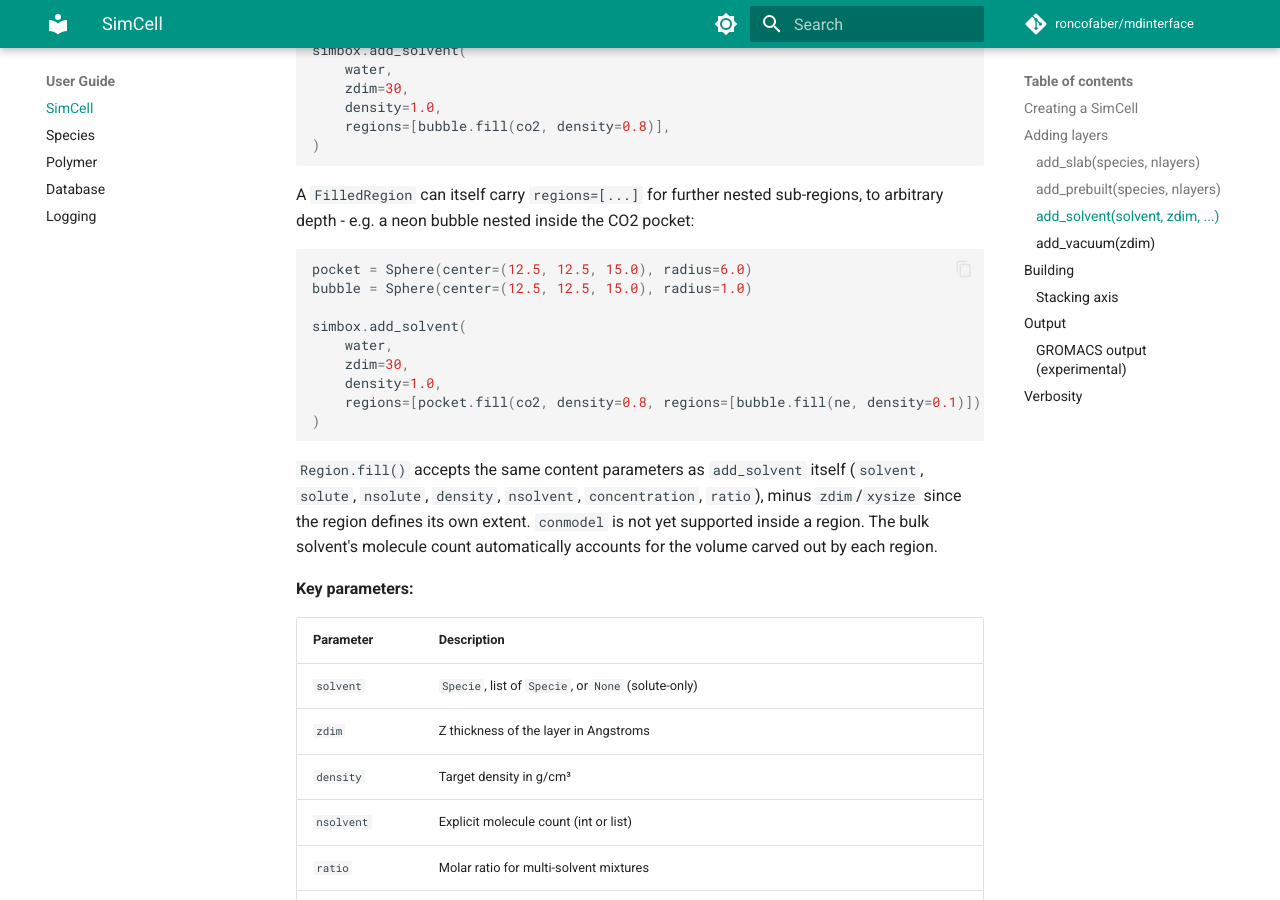
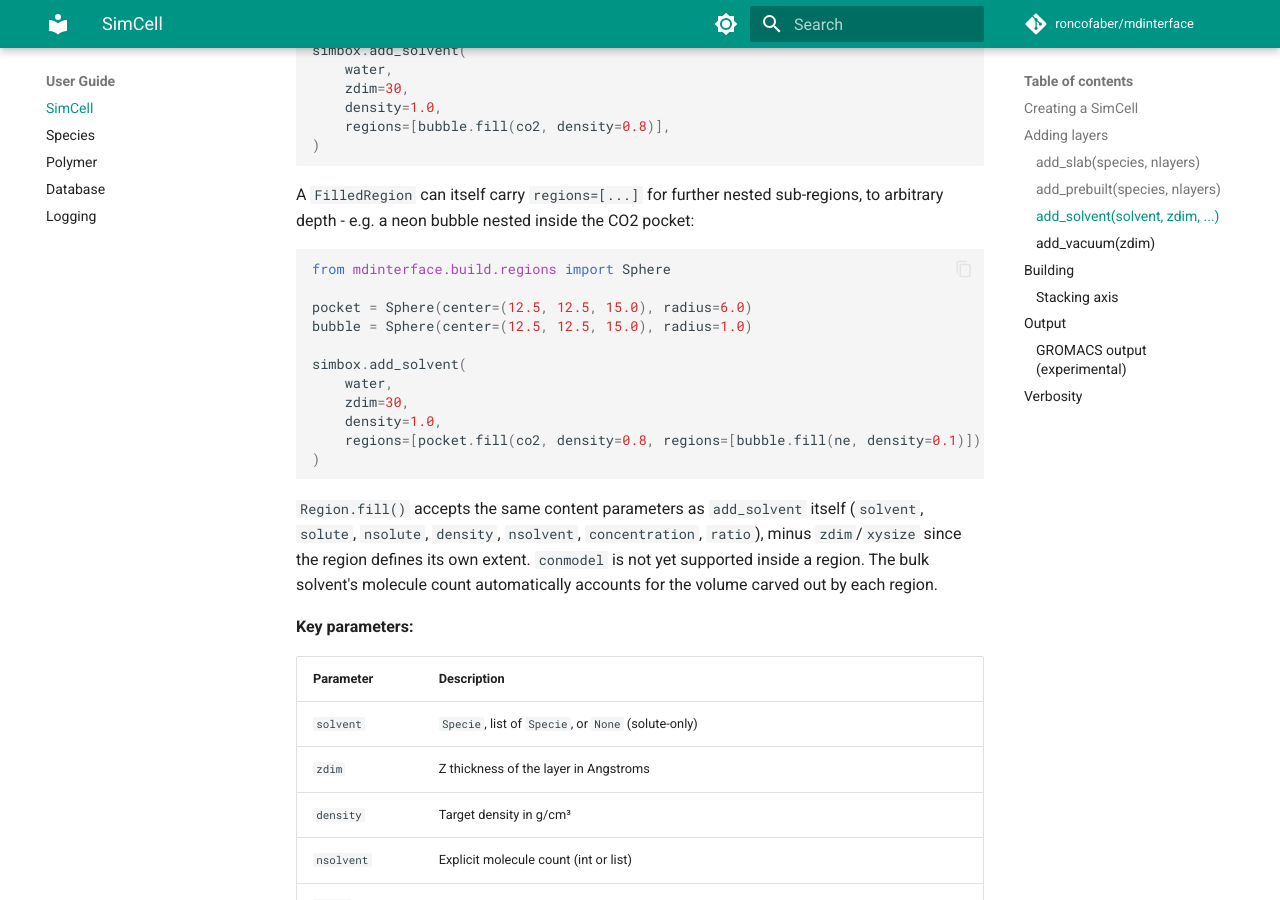
Before and after one commit to roncofaber/mdinterface, an MkDocs documentation site: the page built from docs/guide/simcell.md, in a window 1280 px wide and 900 px high, scrolled down 2149 px. Built offline with MkDocs 1.6.1 and Material for MkDocs 9.7.7, drawn with Linux system fonts in a browser that asks for light colours; comment, search, counter and statistics services are not loaded.

Commit message:
Add missing Sphere import to nested-regions code example
The second code block in the "Spatially heterogeneous regions" section
was missing the Sphere import, breaking the self-contained pattern of the
first pocket example above it. Both code blocks now independently import
what they need.

````diff
--- a/docs/guide/simcell.md
+++ b/docs/guide/simcell.md
@@ -94,6 +94,8 @@ simbox.add_solvent(
 A `FilledRegion` can itself carry `regions=[...]` for further nested sub-regions, to arbitrary depth - e.g. a neon bubble nested inside the CO2 pocket:
 
 ```python
+from mdinterface.build.regions import Sphere
+
 pocket = Sphere(center=(12.5, 12.5, 15.0), radius=6.0)
 bubble = Sphere(center=(12.5, 12.5, 15.0), radius=1.0)
 
````
